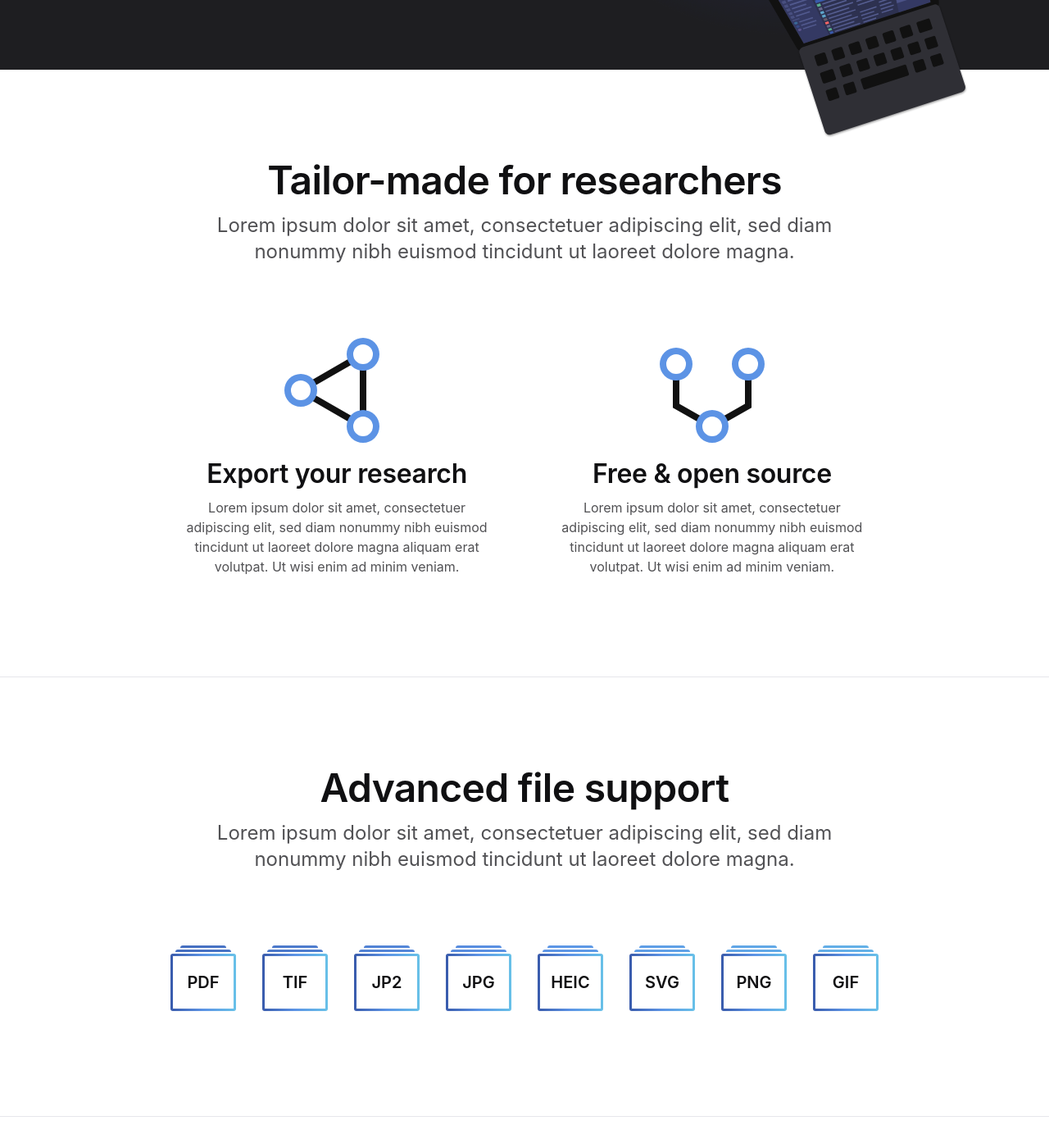
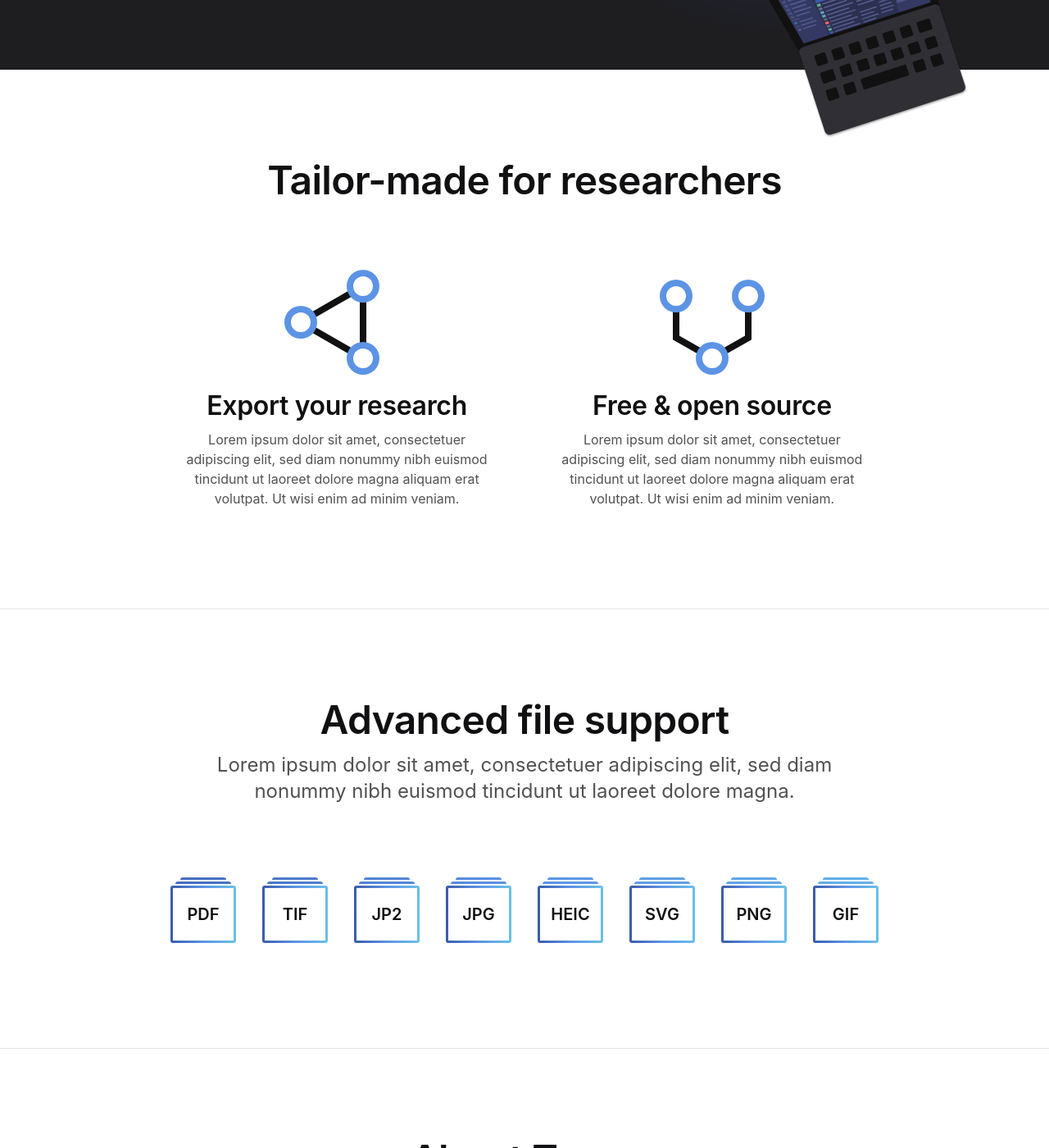
Before and after one commit to tropy/tropy.github.io, a Jekyll site: the page built from index.html, in a window 1280 px wide and 1400 px high, scrolled down 5302 px. Shown: the whole window at 82% size. Built offline with Jekyll 4.4.1, drawn with Linux system fonts in a browser that asks for light colours.

Commit message:
Remove lead from features section.

```diff
--- a/assets/stylesheets/_features.scss
+++ b/assets/stylesheets/_features.scss
@@ -3,7 +3,7 @@
 //
 
 .features {
-  padding: $section-padding-y-phone 0 ($section-padding-y-phone - $space-min) 0;
+  padding: $section-padding-y-phone 0 ($section-padding-y-phone - 6px) 0;
 
   @media (min-width: $sm) {
     padding: $section-padding-y 0 ($section-padding-y - 6px);
@@ -21,10 +21,11 @@
 
   h2 {
     margin-top: -14px;
-    margin-bottom: 0;
+    margin-bottom: $section-padding-y-phone * 3 / 4 - 9px; // 2.5% optical correction
 
     @media (min-width: $sm) {
       margin-top: -19px;
+      margin-bottom: $section-padding-y * 3 / 4 - 14px;
     }
   }
 
@@ -46,25 +47,6 @@
     }
   }
 
-  .lead {
-    margin-bottom: ($section-padding-y-phone * 3 / 3) - 6px;
-
-    @include tween(
-      $sm * 5 / 6,
-      columns(10, $container-fluid-max-width) * 0.8,
-      $sm,
-      $container-fluid-max-width / ($container-fluid-width / 100%),
-      width
-    );
-
-    @media (min-width: $sm) {
-      margin-top: 12px;
-      margin-left: auto;
-      margin-right: auto;
-      margin-bottom: ($section-padding-y * 3 / 4) - 7px;
-    }
-  }
-
   .feature {
     p {
       color: $gray-dark;
@@ -76,7 +58,7 @@
     }
 
     &:first-child {
-      margin-bottom: ($section-padding-y-phone * 5 / 8) - 6px;
+      margin-bottom: ($section-padding-y-phone * 5 / 8) - 8px;
 
       @media (min-width: $sm) {
         margin-bottom: 0;
--- a/index.html
+++ b/index.html
@@ -109,7 +109,6 @@ class: home
 <section class="features">
   <div class="container-fluid">
     <h2>Tailor-made for researchers</h2>
-    <p class="lead">Lorem ipsum dolor sit amet, consectetuer adipiscing elit, sed diam nonummy nibh euismod tincidunt ut laoreet dolore magna.</p>
     <div class="row">
       <div class="col-sm-6 col-md-5 start-md-2 feature export">
         <img src="/assets/images/rdf-icon.svg" alt="RDF icon">
```
